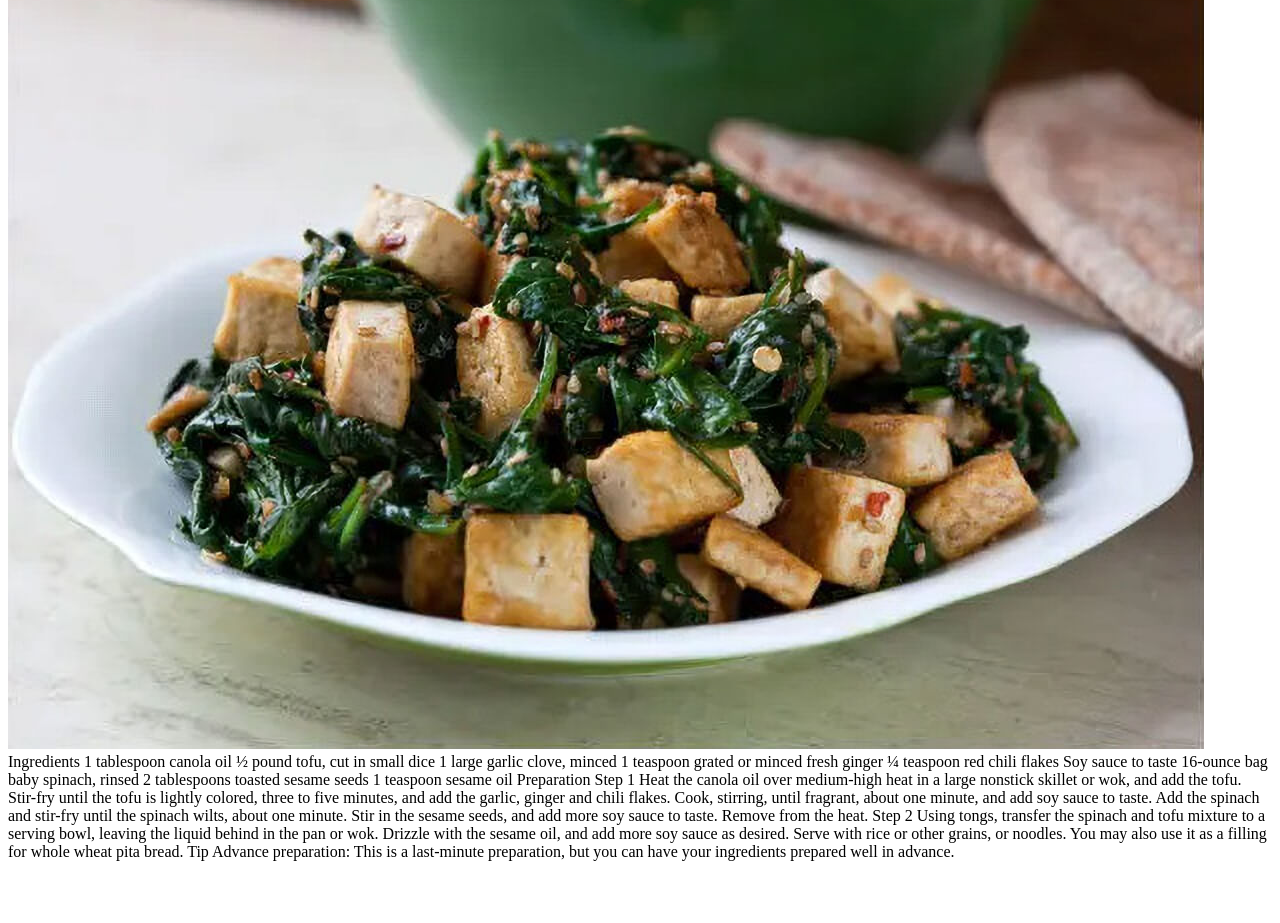
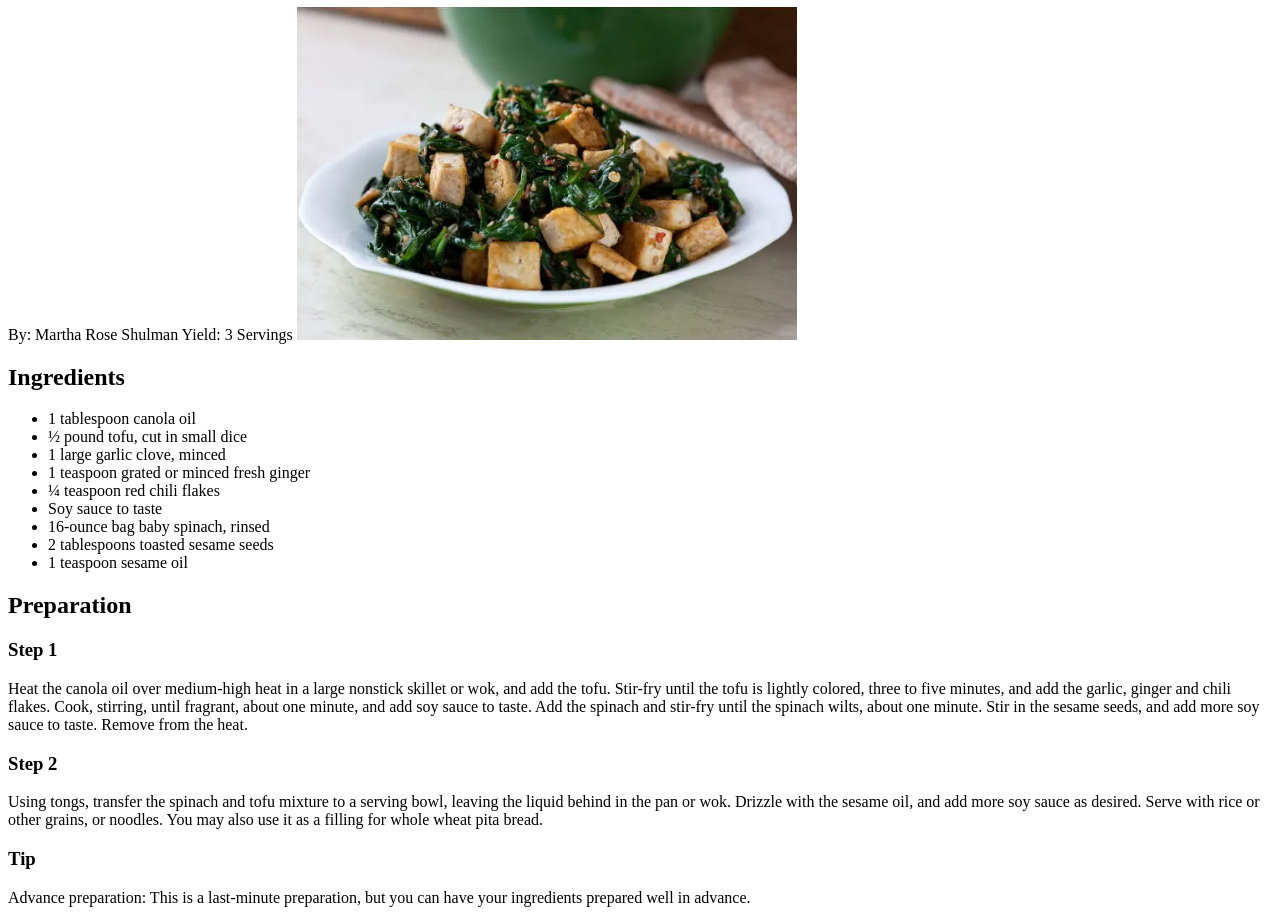
Before and after one commit to sofiaablack/exercise7, a plain HTML site: page index.html in a window 1280 px wide. Shown: the part 73-996 px from the top of the page. Before the commit the page ends 942 px from the top, so only its background shows below. Drawn offline with Linux system fonts and the light colour scheme.

Commit message:
bullet points

```diff
--- a/index.html
+++ b/index.html
@@ -5,30 +5,72 @@
     <title>Exercise 7</title>
     <meta charset="utf-8">
   </head>
-</html>
-Spinach, Tofu and Sesame Stir-Fry
+
+<body>
+  <div width="1200px">
+    <h1>
+      Spinach, Tofu and Sesame Stir-Fry
+    </h1>
 By: Martha Rose Shulman
 Yield: 3 Servings
-<img src="recipe-photo-Enhanced-SR.jpg" alt="Image of a salad">
-Ingredients
+<img src="recipe-photo-Enhanced-SR.jpg" alt="Image of a salad" width="500">
+    <br>
+<h2>
+  Ingredients
+    </h2>
+<ul>
+  <li>
+1 tablespoon canola oil
+    </li>
+  <li>
+½ pound tofu, cut in small dice
+    </li>
+  <li>
+1 large garlic clove, minced
+    </li>
+  <li>
+1 teaspoon grated or minced fresh ginger
+    </li>
+  <li>
+¼ teaspoon red chili flakes
+    </li>
+  <li>
+Soy sauce to taste
+    </li>
+  <li>
+16-ounce bag baby spinach, rinsed
+    </li>
+  <li>
+2 tablespoons toasted sesame seeds
+    </li>
+  <li>
+1 teaspoon sesame oil
+    </li>
+  </ul>
+<h2>
+  Preparation
+    </h2>
 
-1 tablespoon canola oil
-½ pound tofu, cut in small dice
-1 large garlic clove, minced
-1 teaspoon grated or minced fresh ginger
-¼ teaspoon red chili flakes
-Soy sauce to taste
-16-ounce bag baby spinach, rinsed
-2 tablespoons toasted sesame seeds
-1 teaspoon sesame oil
+<h3>
+  Step 1
+    </h3>
+    <p>
+Heat the canola oil over medium-high heat in a large nonstick skillet or wok, and add the tofu. Stir-fry until the tofu is lightly colored, three to five minutes, and add the garlic, ginger and chili flakes. Cook, stirring, until fragrant, about one minute, and add soy sauce to taste. Add the spinach and stir-fry until the spinach wilts, about one minute. Stir in the sesame seeds, and add more soy sauce to taste. Remove from the heat.
+</p>
 
-Preparation
+<h3>
+  Step 2
+    </h3>
+    <p>
+Using tongs, transfer the spinach and tofu mixture to a serving bowl, leaving the liquid behind in the pan or wok. Drizzle with the sesame oil, and add more soy sauce as desired. Serve with rice or other grains, or noodles. You may also use it as a filling for whole wheat pita bread.
+ </p>
 
-Step 1
-Heat the canola oil over medium-high heat in a large nonstick skillet or wok, and add the tofu. Stir-fry until the tofu is lightly colored, three to five minutes, and add the garlic, ginger and chili flakes. Cook, stirring, until fragrant, about one minute, and add soy sauce to taste. Add the spinach and stir-fry until the spinach wilts, about one minute. Stir in the sesame seeds, and add more soy sauce to taste. Remove from the heat.
-
-Step 2
-Using tongs, transfer the spinach and tofu mixture to a serving bowl, leaving the liquid behind in the pan or wok. Drizzle with the sesame oil, and add more soy sauce as desired. Serve with rice or other grains, or noodles. You may also use it as a filling for whole wheat pita bread.
-
-Tip
+<h3>
+  Tip
+    </h3>
+    <p>
 Advance preparation: This is a last-minute preparation, but you can have your ingredients prepared well in advance.
+        </p>
+    </div>
+</body>
+  </html>
```
